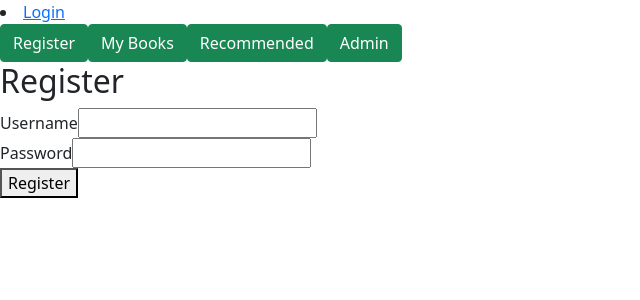
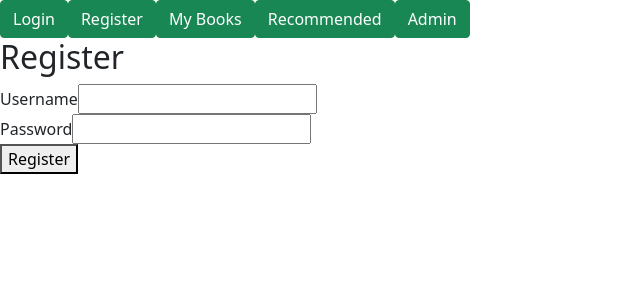
Before and after one commit to EdwardV-dev/BookClubProject, a React (Create React App) app in the folder src/client(react)/bookclub-frontend/: page /register in a window 1280 px wide. Shown: the top 300 px of the page, without its empty margins (0-640 px from the left). Built offline with nearby package versions, Linux system fonts and the light colour scheme.

Commit message:
pull from git.

```diff
--- a/src/client(react)/bookclub-frontend/src/components/NavBar.js
+++ b/src/client(react)/bookclub-frontend/src/components/NavBar.js
@@ -1,39 +1,11 @@
-import { Link, useHistory } from "react-router-dom";
-import AuthContext from "../context/AuthContext";
-import { useContext, useEffect } from "react";
-import jwtDecode from "jwt-decode";
 
-function NavBar({role}) {
-    const [userStatus, setUserStatus] = useContext(AuthContext);
 
-      // "user" represents an object with multiple properties
-      useEffect(() => {
-        const token = localStorage.getItem("token");
-        if (token) {
-          setUserStatus({ user: jwtDecode(token) });
-        }
-      }, [setUserStatus]);
-
+function NavBar() {
     return (
         <nav>
-            {userStatus?.user ? (
-           <li>
-            <button
-              onClick={() => {
-                setUserStatus(null);
-                localStorage.removeItem("token");
-
-              }}
-            >
-              {/* `sub` is the property from the decoded token */}
-               Logout {userStatus.user.sub}
-             </button>
-           </li>
-        ) : (
-          <li>
-            <Link to="/login">Login</Link>
-          </li>
-       )}
+            <button type="button" className="btn btn-success ml-2">
+                Login
+            </button>
             <button type="bugit sttustton" className="btn btn-success ml-2">
                 Register
             </button>
```
